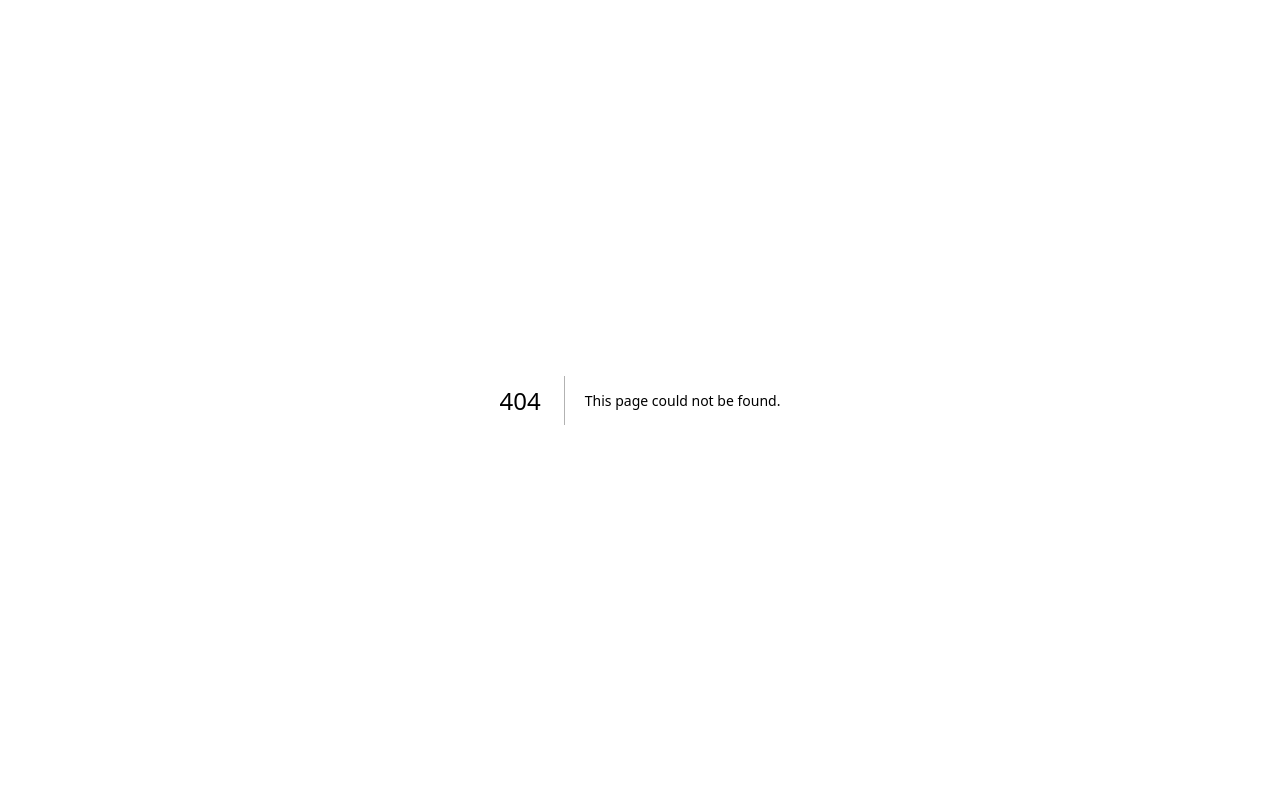
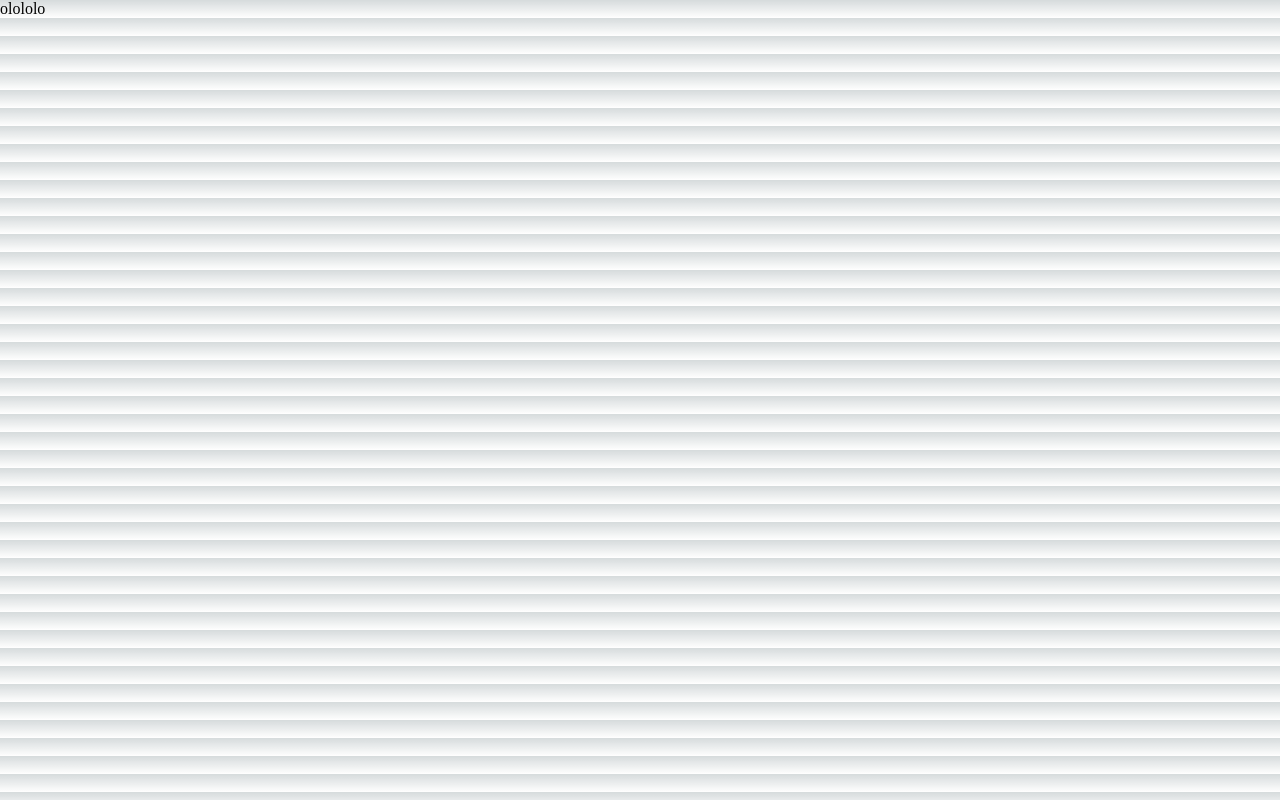
Before and after one commit to prostodennik/BeManNext, a Next.js app: page /about in a window 1280 px wide. Before the commit this address had no page. Built offline with nearby package versions, Linux system fonts and the light colour scheme.

Commit message:
auto-commit

```diff
--- /dev/null
+++ b/src/app/about/page.tsx
@@ -0,0 +1,10 @@
+import React from "react";
+import Layout from "../components/Layout";
+
+export default function About() {
+  return (
+    <Layout title="BeMan" keywords="ololo">
+      <>olololo</>
+    </Layout>
+  );
+}
--- /dev/null
+++ b/src/app/components/Layout.tsx
@@ -0,0 +1,40 @@
+import Head from "next/head";
+
+// import Header from "./Header";
+// import Footer from "./Footer";
+
+interface Props {
+  title: string;
+  keywords: string;
+  description: string;
+  children: React.ReactNode;
+}
+
+export default function Layout({
+  title,
+  keywords,
+  description,
+  children,
+}: Props) {
+  return (
+    <div className="flex flex-col min-h-screen text-primary-color-alt font-roboto">
+      <Head>
+        <title>{title}</title>
+        <meta name="keywords" content={keywords} />
+        <meta name="description" content={description} />
+        <link rel="icon" href="/favicon.ico" />
+      </Head>
+      {/* <Header /> */}
+      <main className="container mx-auto mt-0 mb-0 sm:mt-7 sm:mb-10">
+        {children}
+      </main>
+      {/* <Footer /> */}
+    </div>
+  );
+}
+
+Layout.defaultProps = {
+  title: "Russo Trip",
+  description: "Блог о путешествиях по России",
+  keywords: "BeMan",
+};
--- a/src/app/layout.tsx
+++ b/src/app/layout.tsx
@@ -1,13 +1,5 @@
-import type { Metadata } from "next";
-import { Inter } from "next/font/google";
-import "./globals.css";
-
-const inter = Inter({ subsets: ["latin"] });
-
-export const metadata: Metadata = {
-  title: "Create Next App",
-  description: "Generated by create next app",
-};
+import "./globals.scss";
+import Layout from "./components/Layout";
 
 export default function RootLayout({
   children,
@@ -15,8 +7,10 @@ export default function RootLayout({
   children: React.ReactNode;
 }>) {
   return (
-    <html lang="en">
-      <body className={inter.className}>{children}</body>
-    </html>
+    // <html lang="en">
+    //   <body className={inter.className}>
+    <Layout title="ololo">{children}</Layout>
+    //   </body>
+    // </html>
   );
 }
--- a/src/app/page.tsx
+++ b/src/app/page.tsx
@@ -1,5 +1,5 @@
 import Image from "next/image";
-import styles from "./page.module.css";
+import styles from "./page.module.scss";
 
 export default function Home() {
   return (
```
Also changed, not shown: package.json (+4 -3 lines), src/app/globals.scss (renamed from src/app/globals.css), src/app/page.module.scss (renamed from src/app/page.module.css), 1 other file (tests, documents, lock files or other folders).
